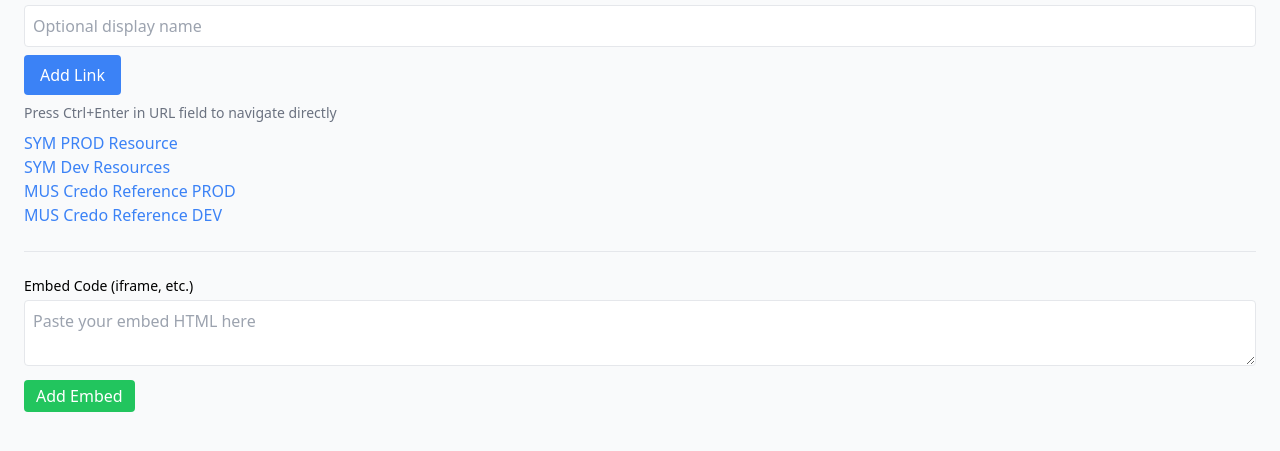
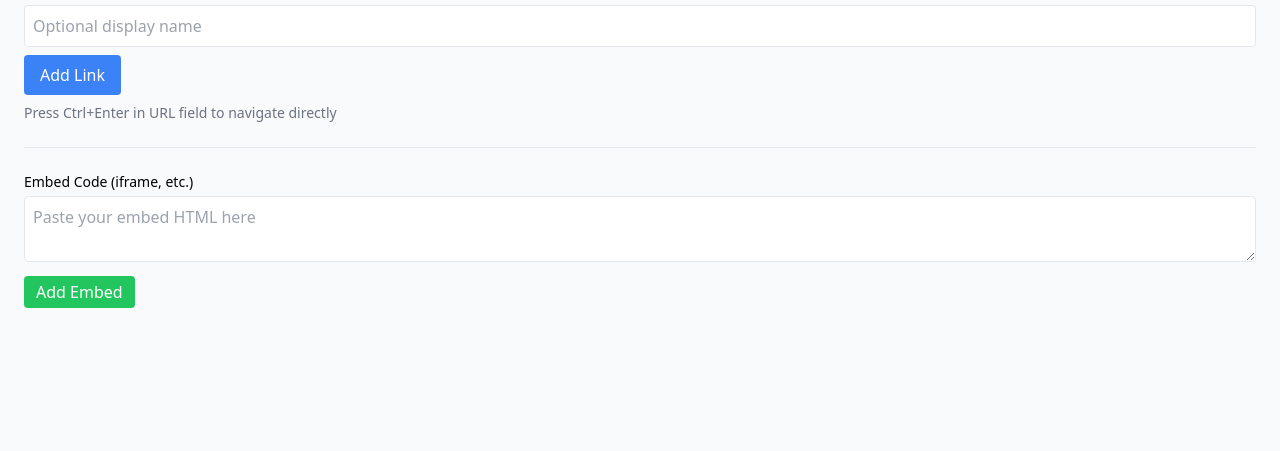
Before and after one commit to cvpushkar/HyperHopper, a plain HTML site: page index.html in a window 1280 px wide. Shown: the part 117-568 px from the top of the page. Drawn offline with nearby package versions, Linux system fonts and the light colour scheme.

```diff
--- a/index.html
+++ b/index.html
@@ -41,14 +41,6 @@ document.addEventListener('DOMContentLoaded', function () {
   const embedInput = document.getElementById('embedInput');
   const addEmbedButton = document.getElementById('addEmbedButton');
   const embedList = document.getElementById('embedList');
-
-  // Default URLs
-  const defaultLinks = [
-    { url: 'https://access.infobase.com', name: 'SYM PROD Resource' },
-    { url: 'https://symphony.infobase-test.com', name: 'SYM Dev Resources' },
-    { url: 'https://search.credoreference.com', name: 'MUS Credo Reference PROD' },
-    { url: 'https://credo.infobase-test.com', name: 'MUS Credo Reference DEV' }
-  ];
 
   let storedLinks = JSON.parse(localStorage.getItem('links')) || [];
   let storedEmbeds = JSON.parse(localStorage.getItem('embeds')) || [];
@@ -165,12 +157,6 @@ document.addEventListener('DOMContentLoaded', function () {
     }
   });
 
-  if (storedLinks.length === 0) {
-    storedLinks = defaultLinks;
-    saveLinks();
-  }
-  storedLinks.forEach(link => appendLink(link.url, link.name));
-
   storedEmbeds.forEach(embed => appendEmbed(embed));
 });
 </script>
```
